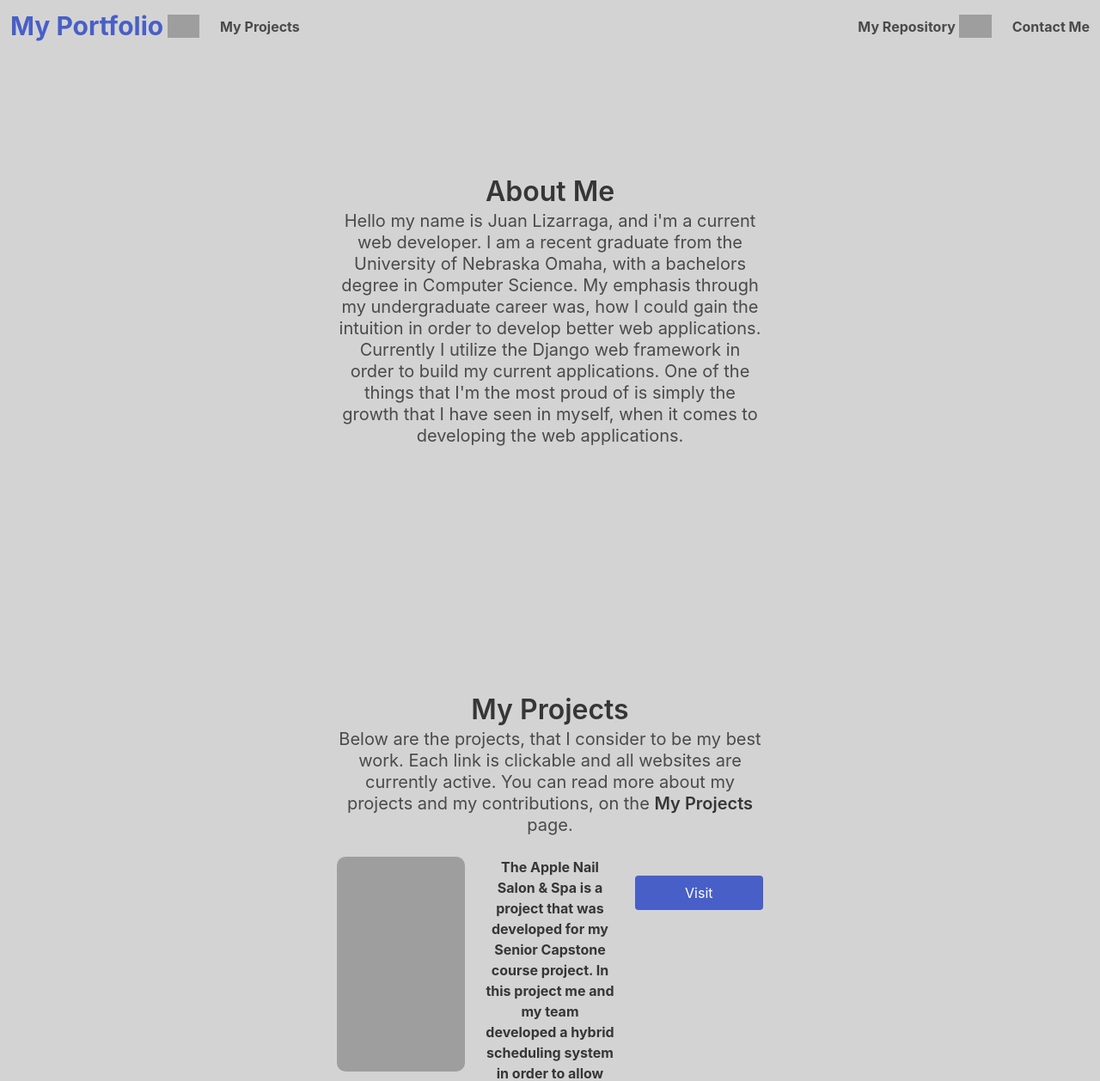
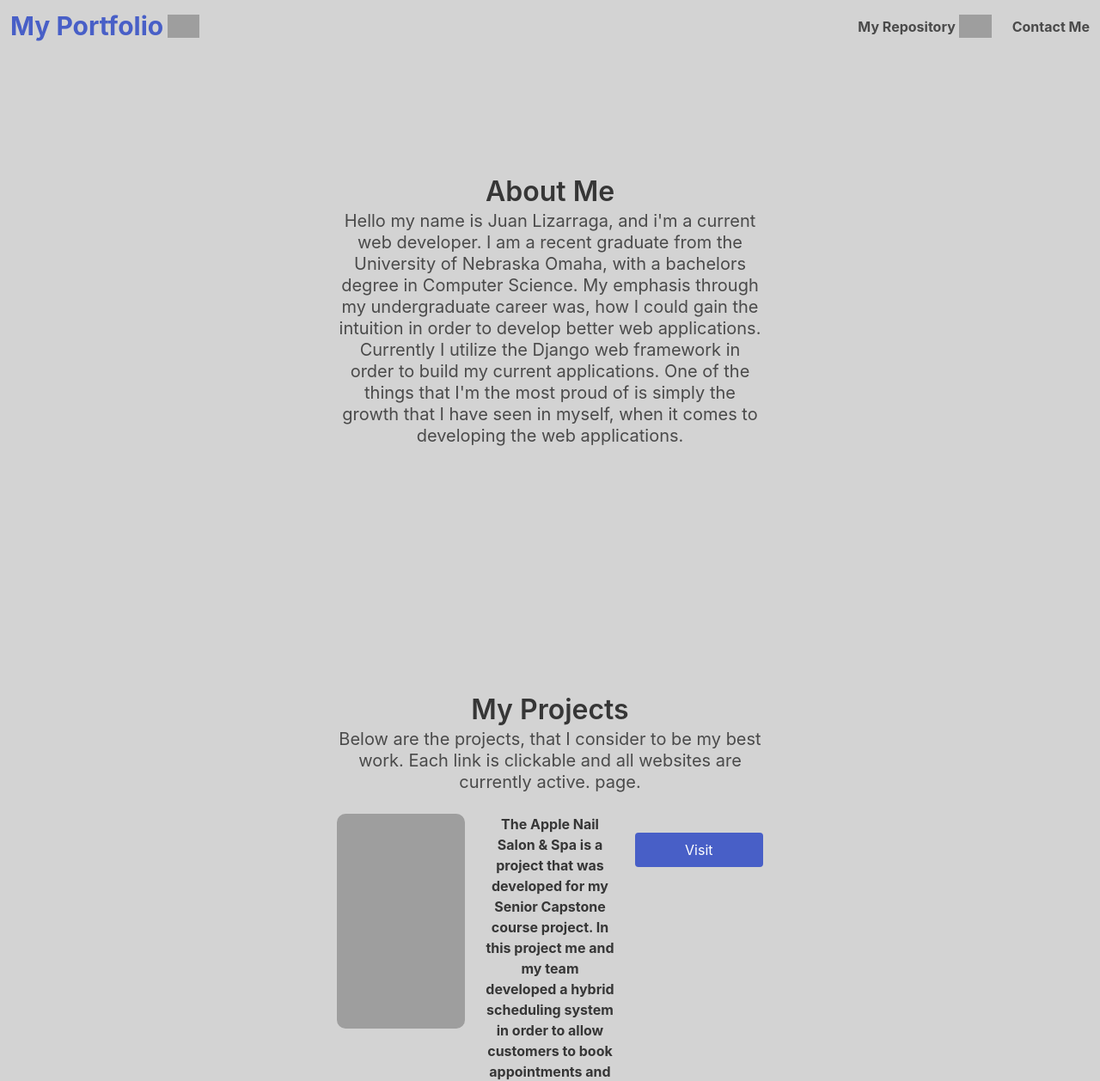
Before and after one commit to cjuanito797/MyPortfolio, a Django app: page / in a window 1280 px wide. Shown: the top 1258 px of the page at 86% size. Run offline with Django 4.2, Linux system fonts and the light colour scheme; grey boxes are pictures that could not be loaded.

Commit message:
Removed info about "My Projects" page.

```diff
--- a/Home/templates/home.html
+++ b/Home/templates/home.html
@@ -68,11 +68,6 @@
                     <div id="navbarBasicExample" class="navbar-menu">
                         <div class="navbar-start">
 
-                            <a class="navbar-item" href="{% url 'home:myProjects' %}">
-                                <strong>My Projects</strong>
-
-                            </a>
-
 
                         </div>
                         <div class="navbar-end">
@@ -117,8 +112,7 @@
                 <h1 class="title">My Projects</h1>
                 <h2 class="subtitle">
                     Below are the projects, that I consider to be my best work. Each link is clickable and all websites
-                    are currently active. You can read more about my projects and my contributions, on the <strong>My
-                    Projects</strong> page.
+                    are currently active.</strong> page.
                 </h2>
 
 
```
